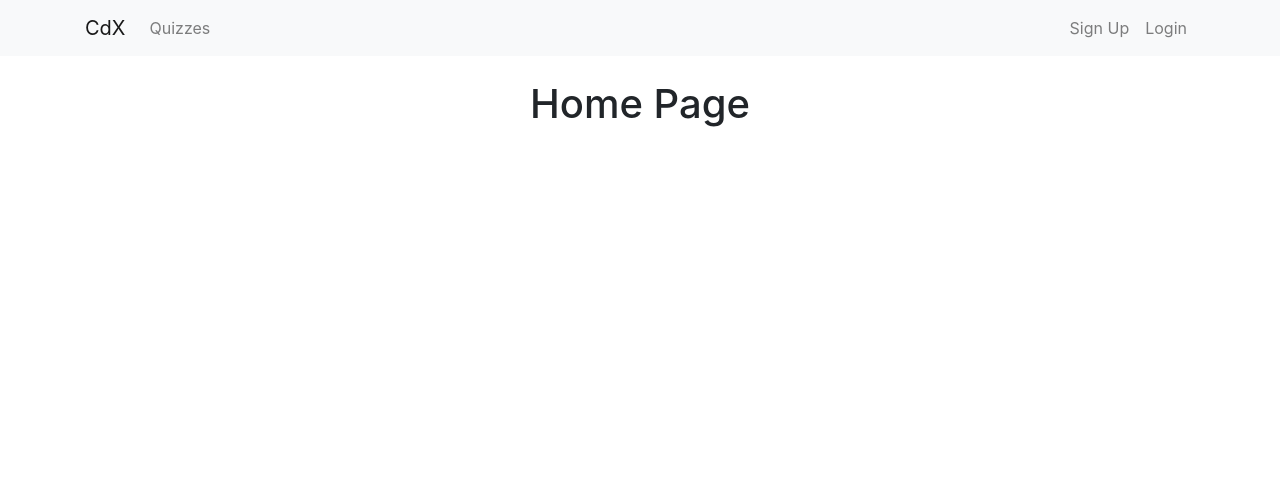
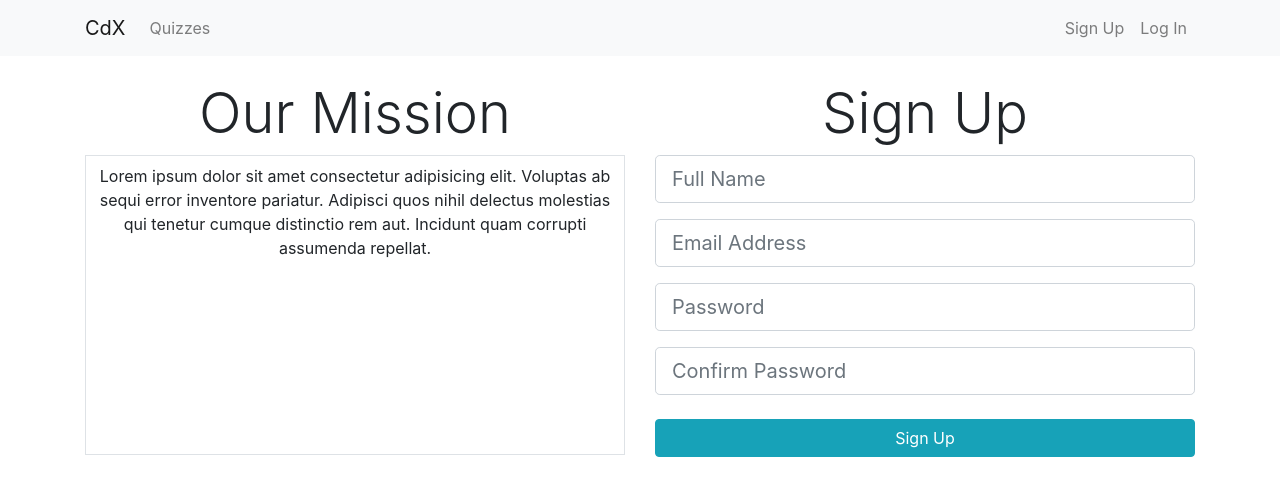
Before and after one commit to onsattia/mern-quizz-app, a React (Create React App) app in the folder client/: page / in a window 1280 px wide. Shown: the top 496 px of the page. Built offline with nearby package versions, Linux system fonts and the light colour scheme.

Commit message:
updated landing page

```diff
--- a/client/src/components/auth/Login.js
+++ b/client/src/components/auth/Login.js
@@ -56,10 +56,9 @@ class Login extends Component {
     const { errors } = this.state;
 
     return (
-      <div className="login">
       <div className="container">
         <div className="row">
-            <div className="col-md-8 m-auto">
+          <div className="col-md-6 m-auto">
             <h1 className="display-4 text-center">Log In</h1>
             <form onSubmit={this.onSubmit}>
               <TextFieldGroup
@@ -81,11 +80,10 @@ class Login extends Component {
               />
               <input
                 type="submit"
-                  value="Login"
+                value="Log In"
                 className="btn btn-info btn-block mt-4"
               />
             </form>
-            </div>
           </div>
         </div>
       </div>
--- a/client/src/components/auth/Register.js
+++ b/client/src/components/auth/Register.js
@@ -56,8 +56,6 @@ class Register extends Component {
     const { errors } = this.state;
 
     return (
-      <div className="container">
-        <div className="row">
       <div className="col-md-6 m-auto">
         <h1 className="display-4 text-center">Sign Up</h1>
         <form onSubmit={this.onSubmit}>
@@ -101,8 +99,6 @@ class Register extends Component {
           />
         </form>
       </div>
-        </div>
-      </div>
     );
   }
 }
--- a/client/src/components/layout/Landing.js
+++ b/client/src/components/layout/Landing.js
@@ -1,10 +1,22 @@
 import React, { Component } from "react";
+import Register from "../auth/Register";
 
 class Landing extends Component {
   render() {
     return (
-      <div>
-        <h1>Home Page</h1>
+      <div className="container">
+        <div className="row">
+          <div className="col-md-6">
+            <h1 className="display-4">Our Mission</h1>
+            <div className="border p-2" style={{ height: "300px" }}>
+              Lorem ipsum dolor sit amet consectetur adipisicing elit. Voluptas
+              ab sequi error inventore pariatur. Adipisci quos nihil delectus
+              molestias qui tenetur cumque distinctio rem aut. Incidunt quam
+              corrupti assumenda repellat.
+            </div>
+          </div>
+          <Register />
+        </div>
       </div>
     );
   }
--- a/client/src/components/layout/Navbar/Navbar.js
+++ b/client/src/components/layout/Navbar/Navbar.js
@@ -24,7 +24,7 @@ class Navbar extends Component {
         </li>
         <li className="nav-item">
           <Link className="nav-link " to="/login">
-            Login
+            Log In
           </Link>
         </li>
       </ul>
```
Lines whose indentation alone changed are shown as unchanged.
